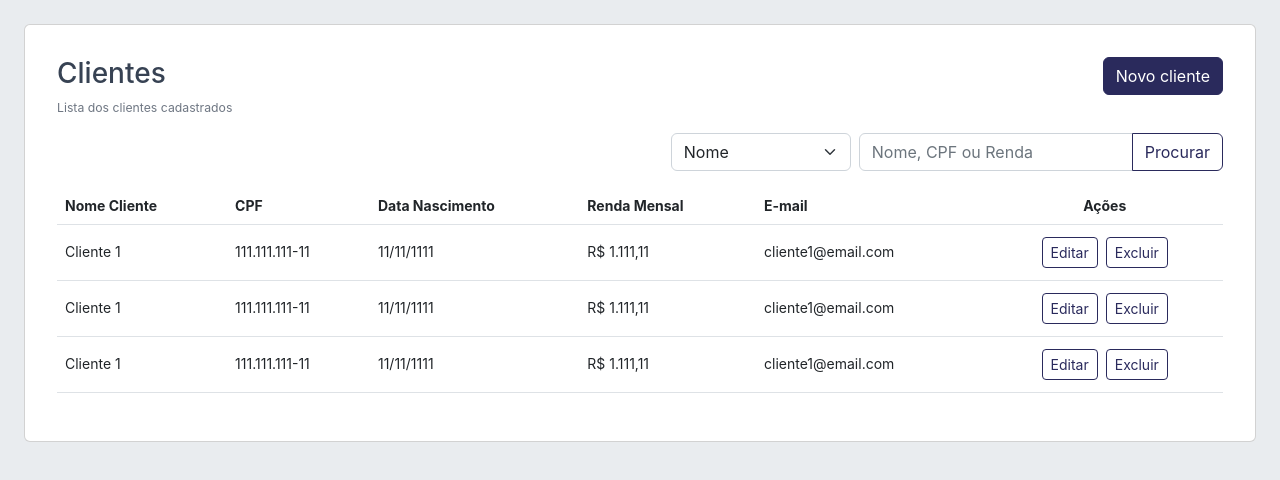
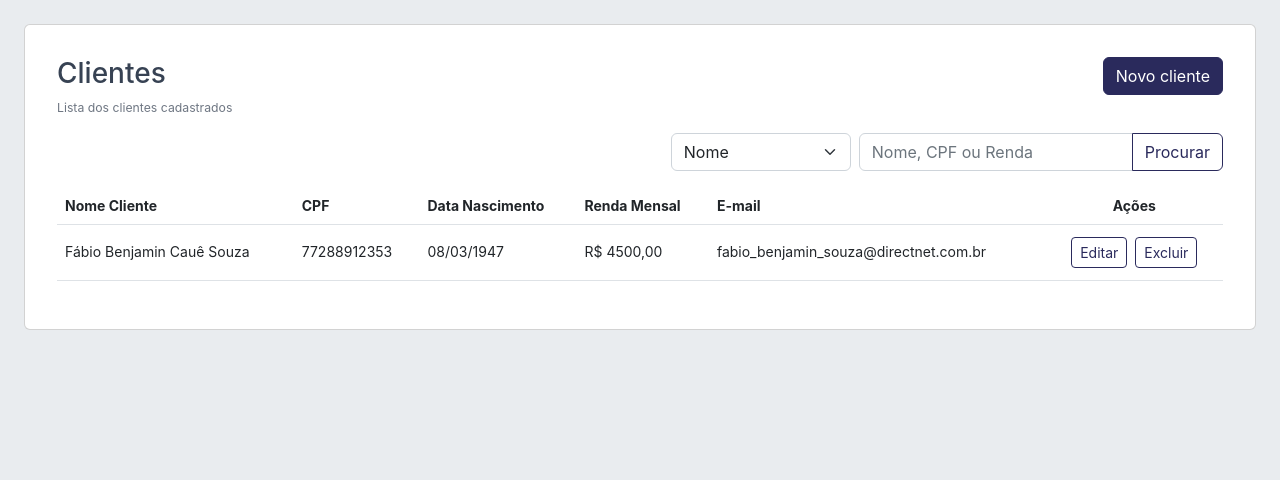
Before and after one commit to thiago-rossetto/teste-tecnico-angular, an Angular app: page /lista-clientes in a window 1280 px wide. Shown: the top 480 px of the page. Built offline with nearby package versions, Linux system fonts and the light colour scheme; data requests are answered from the project's data file.

Commit message:
:sparkles: feat: Criação de Service Cliente + Db file mock + Integração Lista de Clientes em tela

```diff
--- /dev/null
+++ b/server/db.json
@@ -0,0 +1,13 @@
+{
+  "clientes": [
+    {
+      "id": 1,
+      "nome": "Fábio Benjamin Cauê Souza",
+      "cpf": "77288912353",
+      "data_nasc": "08/03/1947",
+      "email": "fabio_benjamin_souza@directnet.com.br",
+      "renda_mes": "4500,00",
+      "data_cad": "2023-04-08T22:09:21.751Z"
+    }
+  ]
+}
--- a/src/app/app.module.ts
+++ b/src/app/app.module.ts
@@ -1,3 +1,4 @@
+import { HttpClientModule } from '@angular/common/http';
 import { NgModule } from '@angular/core';
 import { BrowserModule } from '@angular/platform-browser';
 
@@ -10,7 +11,8 @@ import { AppComponent } from './app.component';
   ],
   imports: [
     BrowserModule,
-    AppRoutingModule
+    AppRoutingModule,
+    HttpClientModule
   ],
   providers: [],
   bootstrap: [AppComponent]
--- a/src/app/clientes/components/lista-clientes/lista-clientes.component.html
+++ b/src/app/clientes/components/lista-clientes/lista-clientes.component.html
@@ -44,34 +44,12 @@
           </tr>
         </thead>
         <tbody>
-          <tr>
-            <td class="td-align">Cliente 1</td>
-            <td class="td-align">111.111.111-11</td>
-            <td class="td-align">11/11/1111</td>
-            <td class="td-align">R$ 1.111,11</td>
-            <td class="td-align">cliente1@email.com</td>
-            <td class="td-align" class="text-center">
-              <button type="button" class="btn btn-outline-primary btn-sm m-1" (click)="alterarDadosCliente()">Editar</button>
-              <button type="button" class="btn btn-outline-primary btn-sm m-1">Excluir</button>
-            </td>
-          </tr>
-          <tr>
-            <td class="td-align">Cliente 1</td>
-            <td class="td-align">111.111.111-11</td>
-            <td class="td-align">11/11/1111</td>
-            <td class="td-align">R$ 1.111,11</td>
-            <td class="td-align">cliente1@email.com</td>
-            <td class="td-align" class="text-center">
-              <button type="button" class="btn btn-outline-primary btn-sm m-1" (click)="alterarDadosCliente()">Editar</button>
-              <button type="button" class="btn btn-outline-primary btn-sm m-1">Excluir</button>
-            </td>
-          </tr>
-          <tr>
-            <td class="td-align">Cliente 1</td>
-            <td class="td-align">111.111.111-11</td>
-            <td class="td-align">11/11/1111</td>
-            <td class="td-align">R$ 1.111,11</td>
-            <td class="td-align">cliente1@email.com</td>
+          <tr *ngFor="let cliente of clientes">
+            <td class="td-align">{{ cliente.nome }}</td>
+            <td class="td-align">{{ cliente.cpf }}</td>
+            <td class="td-align">{{ cliente.data_nasc }}</td>
+            <td class="td-align">R$ {{ cliente.renda_mes }}</td>
+            <td class="td-align">{{ cliente.email }}</td>
             <td class="td-align" class="text-center">
               <button type="button" class="btn btn-outline-primary btn-sm m-1" (click)="alterarDadosCliente()">Editar</button>
               <button type="button" class="btn btn-outline-primary btn-sm m-1">Excluir</button>
--- a/src/app/clientes/components/lista-clientes/lista-clientes.component.ts
+++ b/src/app/clientes/components/lista-clientes/lista-clientes.component.ts
@@ -1,5 +1,6 @@
 import { Component, OnInit } from '@angular/core';
 import { ActivatedRoute, Router } from '@angular/router';
+import { ClienteService } from '../../services/cliente.service';
 
 @Component({
   selector: 'app-lista-clientes',
@@ -8,12 +9,20 @@ import { ActivatedRoute, Router } from '@angular/router';
 })
 export class ListaClientesComponent implements OnInit {
 
+  clientes: Array<any> = [];
+
   constructor(
     private router: Router,
-    private route: ActivatedRoute
+    private route: ActivatedRoute,
+    private service: ClienteService
   ) { }
 
   ngOnInit() {
+    this.service.listarClientes().subscribe(
+      (res) => {
+        this.clientes = res;
+      }
+    )
   }
 
   adicionarCliente() {
--- /dev/null
+++ b/src/app/clientes/services/cliente.service.ts
@@ -0,0 +1,36 @@
+import { HttpClient } from '@angular/common/http';
+import { Injectable } from '@angular/core';
+import { first } from 'rxjs/operators';
+
+@Injectable({
+  providedIn: 'root'
+})
+export class ClienteService {
+
+  urlApi: string = "http://localhost:3000";
+
+  constructor(
+    private http: HttpClient
+  ) { }
+
+  listarClientes() {
+    return this.http.get<any>(this.urlApi + '/clientes').pipe(first());
+  }
+
+  listarClientePorId(idCliente: number) {
+    return this.http.get<any>(this.urlApi + `/clientes/${idCliente}`).pipe(first());
+  }
+
+  cadastrarCliente(cliente: any) {
+    return this.http.post<any>(this.urlApi + '/clientes', cliente).pipe(first());
+  }
+
+  atualizarCliente(cliente: any) {
+    return this.http.put<any>(this.urlApi + `/clientes/${cliente.id}`, cliente).pipe(first());
+  }
+
+  excluirCliente(idCliente: number) {
+    return this.http.delete<any>(this.urlApi + `/clientes/${idCliente}`).pipe(first());
+  }
+
+}
```
Also changed, not shown: 1 other file (tests, documents, lock files or other folders).
